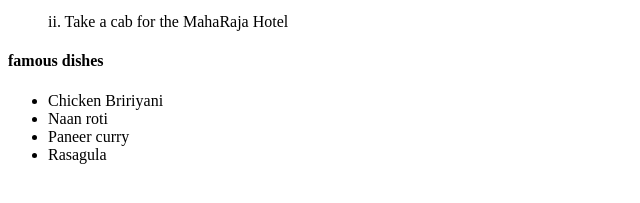
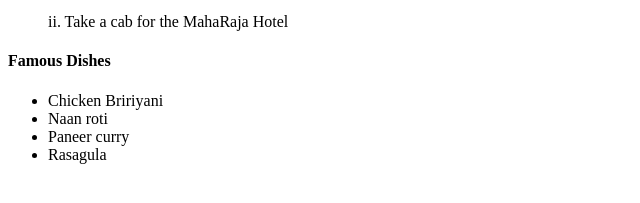
Before and after one commit to 44-563-Web-Apps-S22/webapps-s22-assignment-3-Mithusri9, a plain HTML site: page index.html in a window 1280 px wide. Shown: the part 449-652 px from the top of the page, 0-640 px from the left. Drawn offline with Linux system fonts and the light colour scheme.

Commit message:
Update index.html

```diff
--- a/index.html
+++ b/index.html
@@ -19,7 +19,8 @@
             3. O'Hare International Ariport to Rajiv Gandhi International Airport
                  <ol> i. Collect the lagguage from the airport</ol>
                  <ol> ii. Take a cab for the MahaRaja Hotel</ol>
-        <h4>famous dishes</h4>
+
+        <h4>Famous Dishes</h4>
         <ul>
             <li>Chicken Bririyani</li>
             <li>Naan roti</li>
```
